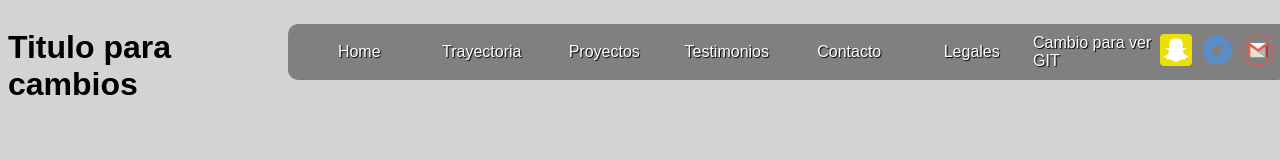
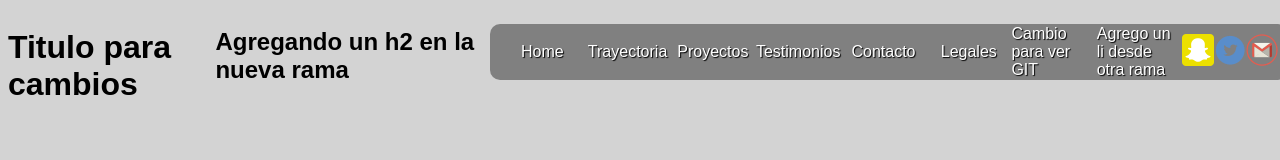
Before and after one commit to adricatena/EscuelaVue, a plain HTML site: page 2 - FlexBox/ejercicio2/index.html in a window 1280 px wide. Drawn offline with Linux system fonts and the light colour scheme.

Commit message:
Se agrego un h2 y otro li

```diff
--- a/2 - FlexBox/ejercicio2/index.html
+++ b/2 - FlexBox/ejercicio2/index.html
@@ -10,6 +10,7 @@
 
 <body>
     <h1>Titulo para cambios</h1>
+    <h2>Agregando un h2 en la nueva rama</h2>
     <ul class="principal">
         <li class="menu"><a href="#">Home</a></li>
         <li class="menu"><a href="#">Trayectoria</a></li>
@@ -18,6 +19,7 @@
         <li class="menu"><a href="#">Contacto</a></li>
         <li class="menu"><a href="#">Legales</a></li>
         <li class="menu"><a href="#">Cambio para ver GIT</a></li>
+        <li class="menu"><a href="#">Agrego un li desde otra rama</a></li>
         <li class="social"><a href="#"><img src="img/snapchat.png" alt="snapchat"></a></li>
         <li class="social"><a href="#"><img src="img/twitter.png" alt="twitter"></a></li>
         <li class="social"><a href="#"><img src="img/mail.png" alt="mail"></a></li>
```
